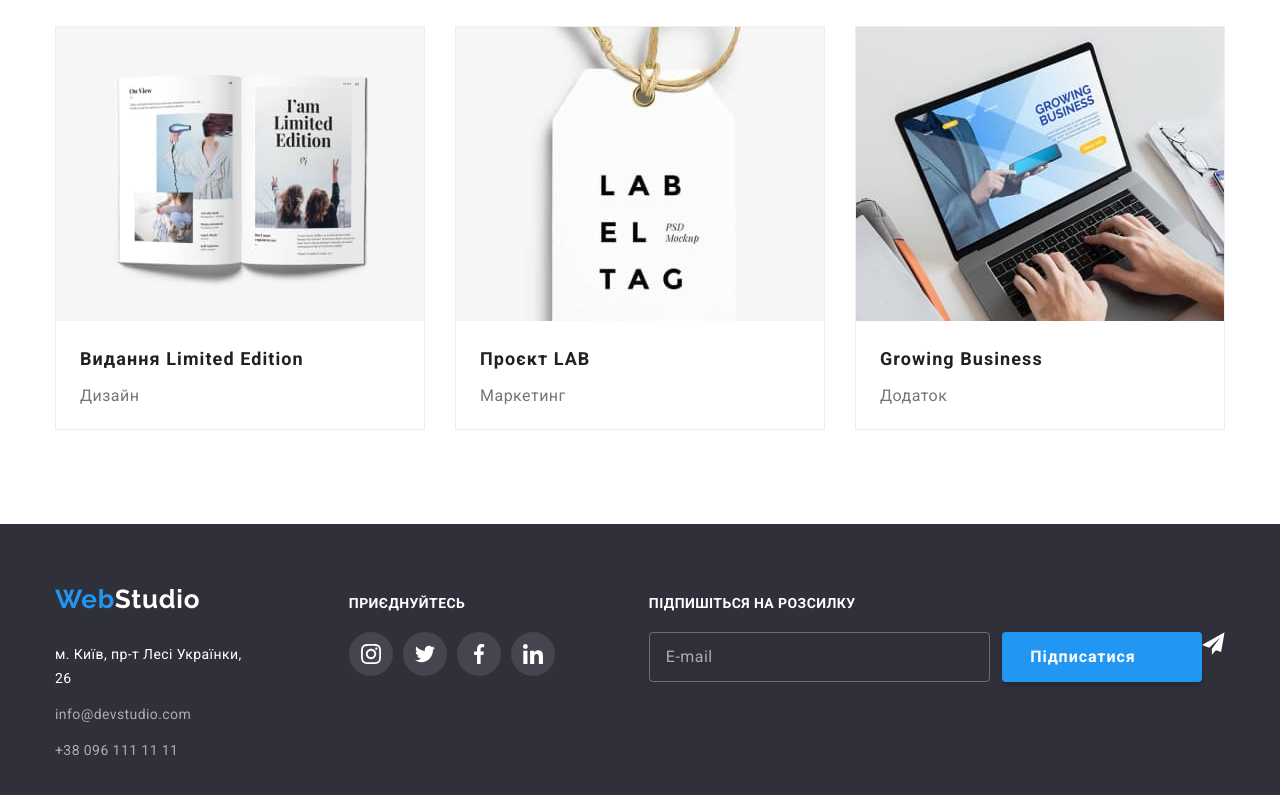
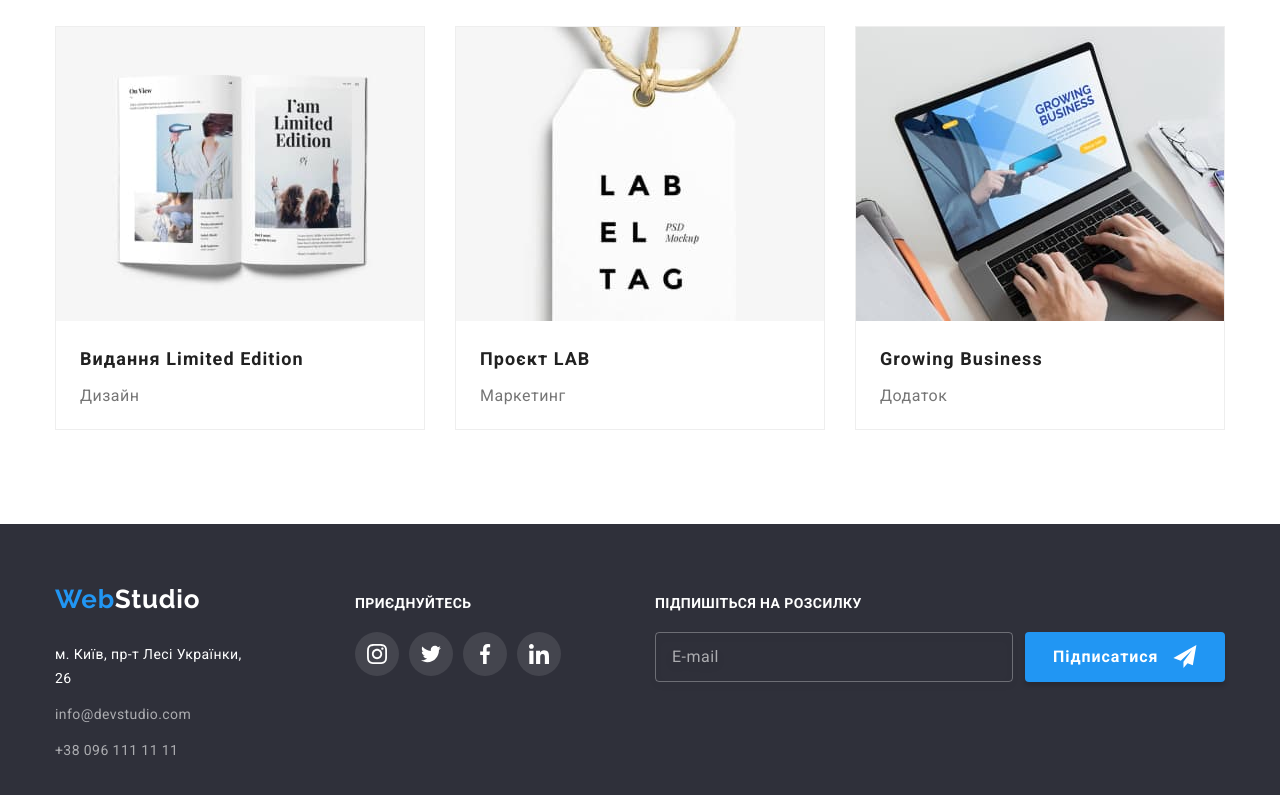
Before and after one commit to ekv86/goit-markup-hw-06, a plain HTML site: page portfolio.html in a window 1280 px wide. Shown: the part 1105-1900 px from the top of the page. Drawn offline with nearby package versions, Linux system fonts and the light colour scheme.

Commit message:
замінений футер у портфоліо

```diff
--- a/portfolio.html
+++ b/portfolio.html
@@ -250,20 +250,20 @@
                     </li>
                 </ul>
             </div>
-            <div class="subscription">
-                <form>
-                    <label class="subscription-form-field">
-                        <p class="subscription-text">Підпишіться на розсилку</p>
-                        <div class="subscription-form-input">
-                            <input type="email" name="user-email" class="subscription-input" placeholder="E-mail">
-                            <button type="submit" class="subscription-btn">Підписатися</button>
-                            <svg width="24" height="24" class="subscription-btn-icon">
-                                <use href="./images/icons.svg#icon-icon-send"></use>
-                            </svg>
-                        </div>
-                    </label>
-                </form>
-            </div>
+            <form class="subscription">
+                <label class="subscription-text">
+                    Підпишіться на розсилку
+                </label>
+                <span class="subscription-form-input">
+                    <input type="email" name="user-email" class="subscription-input" placeholder="E-mail">
+                    <button type="submit" class="subscription-btn">
+                        <span class="subscription-btn-text">Підписатися</span>
+                        <svg width="24" height="24" class="subscription-btn-icon">
+                            <use href="./images/icons.svg#icon-icon-send"></use>
+                        </svg>
+                    </button>
+                </span>
+            </form>
         </div>
     </footer>
 </body>
```
